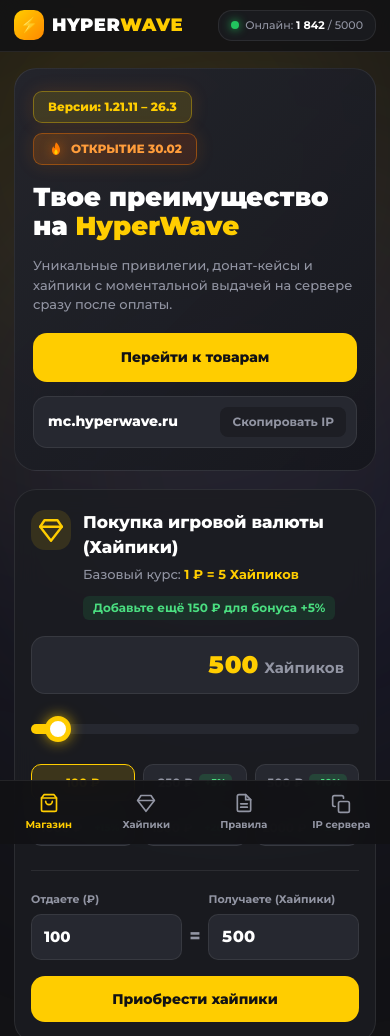
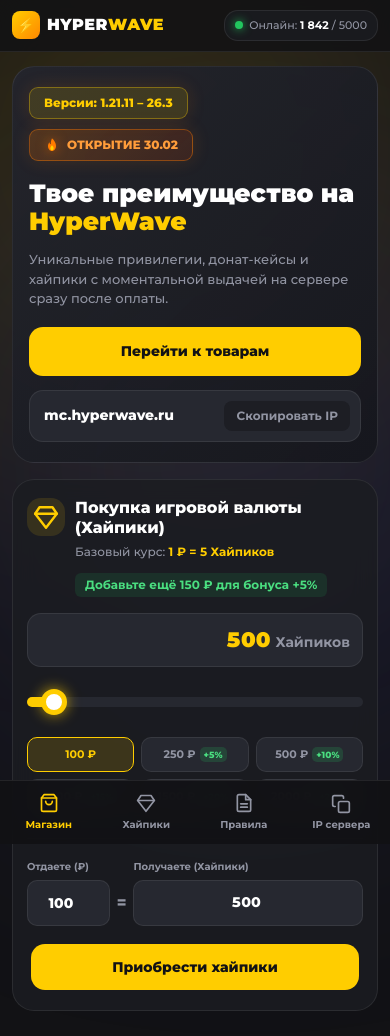
Before and after one commit to crys1s-tmp/hyper-wave, a plain HTML site: page index.html in a window 390 px wide. Shown: the top 1036 px of the page. Drawn offline with Linux system fonts and the light colour scheme.

Commit message:
Update style.css

```diff
--- a/style.css
+++ b/style.css
@@ -83,13 +83,14 @@ body {
     display: flex;
     justify-content: space-between;
     align-items: center;
-    gap: 20px;
+    gap: 12px;
 }
 
 .nav-left {
     display: flex;
     align-items: center;
     gap: 36px;
+    min-width: 0;
 }
 
 .logo {
@@ -101,6 +102,7 @@ body {
     align-items: center;
     gap: 10px;
     letter-spacing: 0.5px;
+    white-space: nowrap;
 }
 
 .logo-badge {
@@ -113,6 +115,7 @@ body {
     align-items: center;
     justify-content: center;
     font-size: 18px;
+    flex-shrink: 0;
 }
 
 .nav-links {
@@ -140,6 +143,7 @@ body {
     display: flex;
     align-items: center;
     gap: 14px;
+    flex-shrink: 0;
 }
 
 .online-pill {
@@ -152,6 +156,7 @@ body {
     display: flex;
     align-items: center;
     gap: 10px;
+    white-space: nowrap;
 }
 
 .online-pill strong {
@@ -247,6 +252,7 @@ body {
     font-size: 12px;
     font-weight: 800;
     line-height: 1;
+    white-space: nowrap;
     background: linear-gradient(135deg, rgba(255, 123, 0, 0.22), rgba(255, 68, 0, 0.12)) !important;
     color: #ff9d3b !important;
     border: 1px solid rgba(255, 123, 0, 0.4) !important;
@@ -299,6 +305,7 @@ body {
     display: inline-flex;
     align-items: center;
     justify-content: center;
+    white-space: nowrap;
 }
 
 .btn-primary:hover {
@@ -326,6 +333,7 @@ body {
 .hero-ip-text {
     font-weight: 800;
     font-size: 14px;
+    white-space: nowrap;
 }
 
 .hero-ip-copy {
@@ -335,6 +343,7 @@ body {
     border-radius: 8px;
     font-size: 12px;
     font-weight: 700;
+    white-space: nowrap;
 }
 
 .hero-art-card {
@@ -348,7 +357,7 @@ body {
     justify-content: center;
 }
 
-/* === ДИНАМИЧЕСКОЕ СВЕЧЕНИЕ БЛОКА ВАЛЮТЫ == */
+/* === ДИНАМИЧЕСКОЕ СВЕЧЕНИЕ БЛОКА ВАЛЮТЫ === */
 .currency-section {
     margin-top: 28px;
     background: var(--bg-surface);
@@ -358,6 +367,7 @@ body {
     border-radius: var(--radius-lg);
     padding: 30px;
     transition: box-shadow 0.4s ease, border-color 0.4s ease;
+    overflow: hidden;
 }
 
 .currency-section.tier-5  { box-shadow: 0 0 25px rgba(255, 205, 0, 0.1); border-color: rgba(255, 205, 0, 0.25); }
@@ -379,6 +389,7 @@ body {
     display: flex;
     align-items: center;
     gap: 16px;
+    min-width: 0;
 }
 
 .currency-icon {
@@ -427,8 +438,9 @@ body {
 .currency-right-stats {
     display: flex;
     align-items: center;
-    gap: 14px;
+    gap: 12px;
     justify-content: flex-end;
+    min-width: 0;
 }
 
 .bonus-badge {
@@ -440,6 +452,7 @@ body {
     border-radius: 10px;
     box-shadow: 0 4px 14px rgba(34, 197, 94, 0.35);
     white-space: nowrap;
+    flex-shrink: 0;
 }
 
 .currency-big-counter {
@@ -451,15 +464,17 @@ body {
     display: flex;
     align-items: baseline;
     gap: 6px;
+    white-space: nowrap;
 }
 
 .currency-big-counter small {
     font-size: 15px;
     color: var(--text-muted);
     font-weight: 700;
-}
-
-/* === ПОЛЗУНОК ВАЛЮТЫ (КРОССБРАУЗЕРНЫЙ + МОБИЛЬНЫЙ) === */
+    white-space: nowrap;
+}
+
+/* === ПОЛЗУНОК ВАЛЮТЫ === */
 .slider-container {
     margin: 22px 0;
     padding: 8px 0;
@@ -530,10 +545,11 @@ input[type="range"]::-moz-range-thumb {
     font-weight: 700;
     cursor: pointer;
     transition: 0.2s ease-out;
-    display: flex;
+    display: inline-flex;
     align-items: center;
     justify-content: center;
     gap: 6px;
+    white-space: nowrap;
 }
 
 .preset-btn .mini-tag {
@@ -543,6 +559,7 @@ input[type="range"]::-moz-range-thumb {
     font-weight: 800;
     padding: 2px 6px;
     border-radius: 5px;
+    white-space: nowrap;
 }
 
 .preset-btn:hover {
@@ -573,12 +590,17 @@ input[type="range"]::-moz-range-thumb {
     flex-wrap: wrap;
 }
 
+.calc-field {
+    min-width: 0;
+}
+
 .calc-field label {
     display: block;
     font-size: 11px;
     color: var(--text-muted);
     margin-bottom: 6px;
     font-weight: 700;
+    white-space: nowrap;
 }
 
 .calc-field input {
@@ -606,7 +628,7 @@ input[type="range"]::-moz-range-thumb {
     height: 46px;
     display: inline-flex;
     align-items: center;
-    gap: 8px;
+    gap: 6px;
     width: auto;
     max-width: 100%;
     font-size: 16px;
@@ -621,6 +643,11 @@ input[type="range"]::-moz-range-thumb {
     font-size: 16px;
     font-weight: 800;
     color: var(--text-main);
+    white-space: nowrap;
+}
+
+.coins-breakdown {
+    white-space: nowrap;
 }
 
 .coins-breakdown .bonus-plus {
@@ -661,6 +688,7 @@ input[type="range"]::-moz-range-thumb {
 }
 
 .btn-currency-buy.tier-5 {
+    --base-scale: 1.03;
     transform: scale(1.03);
     box-shadow: 0 0 20px rgba(255, 205, 0, 0.35);
 }
@@ -695,7 +723,7 @@ input[type="range"]::-moz-range-thumb {
 
 @keyframes btnGlowPulse {
     0%, 100% { transform: scale(var(--base-scale, 1)); filter: brightness(1); }
-    50%      { transform: scale(calc(var(--base-scale, 1) + 0.03)); filter: brightness(1.12); }
+    50%      { transform: scale(calc(var(--base-scale, 1) + 0.02)); filter: brightness(1.1); }
 }
 
 .btn-currency-buy::after {
@@ -733,7 +761,7 @@ input[type="range"]::-moz-range-thumb {
 
 @keyframes shockwavePulse {
     0%   { transform: scale(1); opacity: 1; }
-    100% { transform: scale(1.35, 1.6); opacity: 0; }
+    100% { transform: scale(1.18, 1.45); opacity: 0; }
 }
 
 .buy-particle {
@@ -924,6 +952,7 @@ input[type="range"]::-moz-range-thumb {
     text-transform: uppercase;
     letter-spacing: 1px;
     color: var(--text-muted);
+    white-space: nowrap;
 }
 
 .products-grid {
@@ -1035,6 +1064,7 @@ input[type="range"]::-moz-range-thumb {
     font-size: 18px;
     font-weight: 900;
     color: var(--text-main);
+    white-space: nowrap;
 }
 
 .btn-card-buy {
@@ -1047,6 +1077,7 @@ input[type="range"]::-moz-range-thumb {
     font-weight: 800;
     cursor: pointer;
     transition: 0.2s ease-out;
+    white-space: nowrap;
 }
 
 .btn-card-buy:hover {
@@ -1538,7 +1569,7 @@ input[type="range"]::-moz-range-thumb {
     }
 
     .container {
-        padding: 0 14px;
+        padding: 0 12px;
     }
 
     .navbar {
@@ -1546,14 +1577,15 @@ input[type="range"]::-moz-range-thumb {
     }
 
     .logo {
-        font-size: 18px;
-        gap: 8px;
+        font-size: 16px;
+        gap: 7px;
     }
 
     .logo-badge {
-        width: 30px;
-        height: 30px;
-        font-size: 15px;
+        width: 28px;
+        height: 28px;
+        font-size: 14px;
+        border-radius: 8px;
     }
 
     .ip-header-btn {
@@ -1561,18 +1593,19 @@ input[type="range"]::-moz-range-thumb {
     }
 
     .online-pill {
-        padding: 6px 12px;
+        padding: 6px 10px;
         font-size: 11px;
         gap: 6px;
+        white-space: nowrap;
     }
 
     .hero-banner {
-        margin-top: 16px;
-        padding: 22px 18px;
+        margin-top: 14px;
+        padding: 20px 16px;
     }
 
     .hero-content h1 {
-        font-size: 26px;
+        font-size: 25px;
     }
 
     .hero-content p {
@@ -1591,47 +1624,70 @@ input[type="range"]::-moz-range-thumb {
     }
 
     .currency-section {
-        margin-top: 18px;
-        padding: 20px 16px;
+        margin-top: 16px;
+        padding: 18px 14px;
     }
 
     .currency-title-block {
         align-items: flex-start;
-        gap: 12px;
+        gap: 10px;
     }
 
     .currency-icon {
-        width: 40px;
-        height: 40px;
+        width: 38px;
+        height: 38px;
     }
 
     .currency-title-block h2 {
-        font-size: 17px;
+        font-size: 16px;
+        line-height: 1.3;
+    }
+
+    .rate-info {
+        font-size: 12px;
+        white-space: nowrap;
     }
 
     .currency-right-stats {
         width: 100%;
         justify-content: space-between;
         background: var(--bg-input);
-        padding: 10px 14px;
+        padding: 10px 12px;
         border-radius: var(--radius-md);
         border: 1px solid var(--border);
+        gap: 8px;
+    }
+
+    .bonus-badge {
+        font-size: 11px;
+        padding: 5px 9px;
     }
 
     .currency-big-counter {
-        font-size: 24px;
+        font-size: clamp(18px, 5.4vw, 22px);
+        gap: 5px;
         margin-left: auto;
+    }
+
+    .currency-big-counter small {
+        font-size: clamp(12px, 3.6vw, 14px);
     }
 
     .preset-buttons {
         display: grid;
-        grid-template-columns: repeat(3, 1fr);
-        gap: 8px;
+        grid-template-columns: repeat(3, minmax(0, 1fr));
+        gap: 7px;
     }
 
     .preset-btn {
-        padding: 9px 6px;
-        font-size: 12px;
+        padding: 9px 4px;
+        font-size: 11px;
+        gap: 4px;
+    }
+
+    .preset-btn .mini-tag {
+        font-size: 9px;
+        padding: 2px 4px;
     }
 
     .currency-bottom {
@@ -1642,36 +1698,64 @@ input[type="range"]::-moz-range-thumb {
 
     .calc-inputs {
         display: grid;
-        grid-template-columns: 1fr auto 1fr;
-        gap: 8px;
+        grid-template-columns: minmax(82px, 0.36fr) auto minmax(0, 1fr);
+        gap: 7px;
         align-items: end;
+    }
+
+    .calc-field label {
+        font-size: 10px;
     }
 
     .calc-field input {
         width: 100%;
-        padding: 10px 12px;
-        font-size: 15px;
+        padding: 10px 8px;
+        font-size: 14px;
+        text-align: center;
     }
 
     .coins-output-box {
         width: 100%;
-        padding: 0 12px;
-        font-size: 14px;
+        padding: 0 10px;
+        gap: 4px;
+        justify-content: center;
+    }
+
+    .coins-total-val {
+        font-size: clamp(12px, 3.6vw, 14px);
+    }
+
+    .coins-breakdown {
+        font-size: clamp(10px, 3vw, 12px);
     }
 
     .calc-equals {
         margin-top: 0;
-        padding-bottom: 10px;
-        font-size: 18px;
-    }
-
-    .buy-btn-wrapper,
+        padding-bottom: 11px;
+        font-size: 16px;
+    }
+
+    .buy-btn-wrapper {
+        width: 100%;
+        padding: 2px 4px;
+    }
+
     .btn-currency-buy {
         width: 100%;
+        padding: 14px 16px;
+    }
+
+    .btn-currency-buy.tier-5,
+    .btn-currency-buy.tier-10,
+    .btn-currency-buy.tier-15,
+    .btn-currency-buy.tier-20,
+    .btn-currency-buy.tier-25 {
+        --base-scale: 1.015;
+        transform: scale(1.015);
     }
 
     .shop-wrapper {
-        margin-top: 30px;
+        margin-top: 28px;
         margin-bottom: 36px;
     }
 
@@ -1779,6 +1863,7 @@ input[type="range"]::-moz-range-thumb {
         font-weight: 700;
         cursor: pointer;
         transition: color 0.2s ease;
+        white-space: nowrap;
     }
 
     .tabbar-item svg {
```
